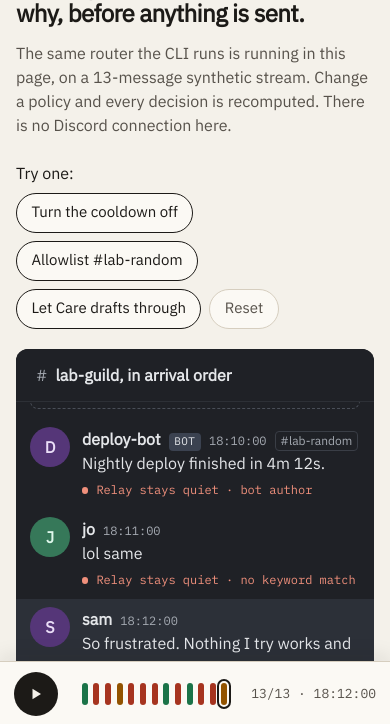
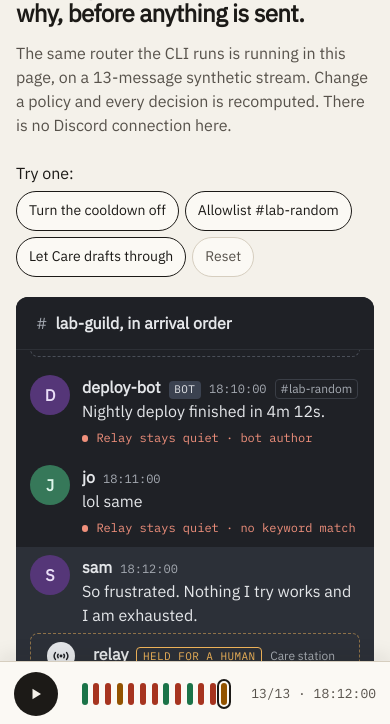
Before and after one commit to fortunexbt/ambient-relay, a website built with Vite: page web/index.html in a window 390 px wide. Shown: the part 118-842 px from the top of the page. Built offline with nearby package versions, Linux system fonts and the light colour scheme.

Commit message:
Ignore the Vercel link directory and tighten scenario chips on phones

```diff
--- a/web/src/styles.css
+++ b/web/src/styles.css
@@ -1171,6 +1171,15 @@
     font-size: 1rem;
   }
 
+  .try {
+    gap: 0.375rem;
+  }
+
+  .chip {
+    font-size: 0.875rem;
+    padding-inline: 0.75rem;
+  }
+
   .msg {
     padding-inline: 0.875rem;
   }
```
Also changed, not shown: 1 other file.
